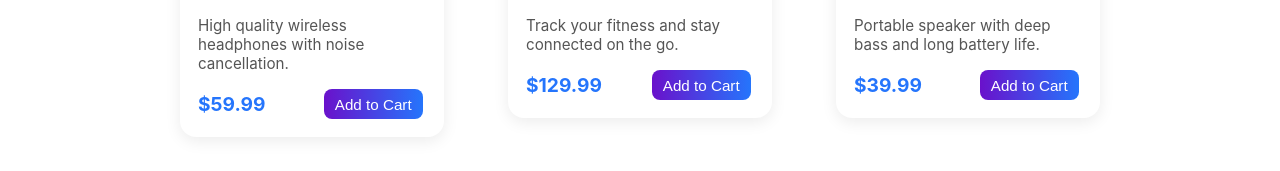
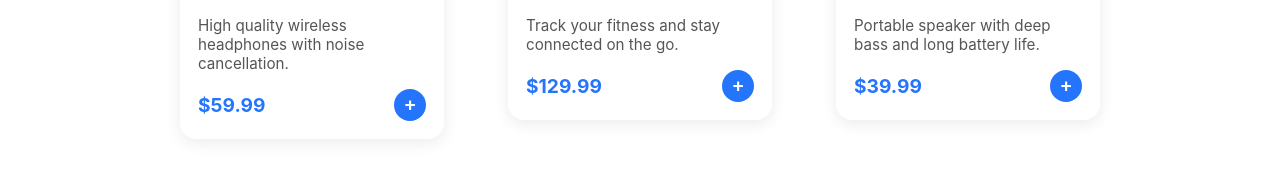
Before and after one commit to Bhuiyash/AdityasEcom, an Angular app: page / in a window 1280 px wide. Shown: the part 445-616 px from the top of the page. Built offline with nearby package versions, Linux system fonts and the light colour scheme.

Commit message:
feat: add quantity controls to product card for improved cart management

```diff
--- a/src/app/product-card/product-card.css
+++ b/src/app/product-card/product-card.css
@@ -81,9 +81,36 @@
 .product-cart-count {
   color: #22c55e;
   font-weight: bold;
-  font-size: 1.05rem;
+  font-size: 1.1rem;
+  min-width: 1.5rem;
+  text-align: center;
   margin-left: 0.2rem;
   margin-right: 0.2rem;
+}
+.product-qty-controls {
+  display: flex;
+  align-items: center;
+  gap: 0.3rem;
+  margin-left: 0.5rem;
+}
+.qty-btn {
+  background: #2575fc;
+  color: #fff;
+  border: none;
+  border-radius: 50%;
+  width: 32px;
+  height: 32px;
+  font-size: 1.2rem;
+  font-weight: bold;
+  cursor: pointer;
+  display: flex;
+  align-items: center;
+  justify-content: center;
+  transition: background 0.2s, transform 0.1s;
+}
+.qty-btn:hover {
+  background: #6a11cb;
+  transform: scale(1.08);
 }
 
 @keyframes pop {
--- a/src/app/product-card/product-card.html
+++ b/src/app/product-card/product-card.html
@@ -5,9 +5,11 @@
     <p class="product-description">{{ product.description }}</p>
     <div class="product-footer">
       <span class="product-price">${{ product.price }}</span>
-      <button class="add-to-cart-btn" *ngIf="addToCart" (click)="handleAddToCart()">Add to Cart</button>
-      <span *ngIf="cartCountForProduct && cartCountForProduct > 0" class="product-cart-count">({{ cartCountForProduct }})</span>
-      <button class="remove-from-cart-btn" *ngIf="removeFromCart && cartCountForProduct && cartCountForProduct > 0" (click)="handleRemoveFromCart()">Remove</button>
+      <div class="product-qty-controls" *ngIf="addToCart">
+        <button class="qty-btn" (click)="handleRemoveFromCart()" *ngIf="removeFromCart && cartCountForProduct && cartCountForProduct > 0">-</button>
+        <span *ngIf="cartCountForProduct && cartCountForProduct > 0" class="product-cart-count">{{ cartCountForProduct }}</span>
+        <button class="qty-btn" (click)="handleAddToCart()">+</button>
+      </div>
     </div>
   </div>
 </div>
```
